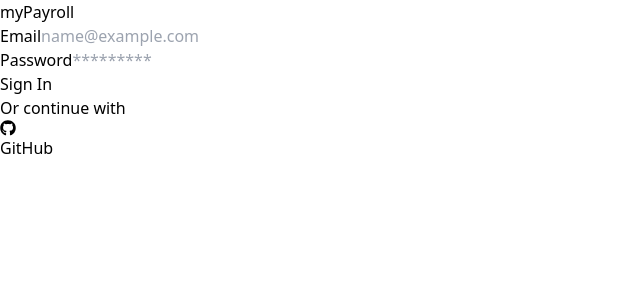
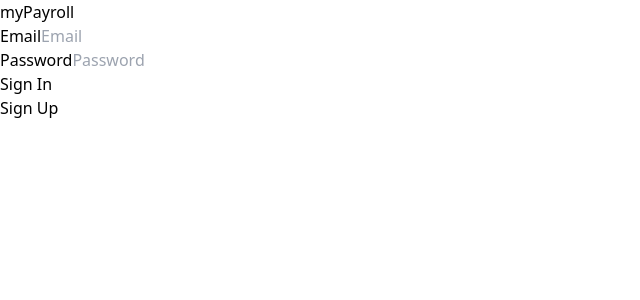
Before and after one commit to nordinz7/mypayroll-client, a React (Vite) app: page /login in a window 1280 px wide. Shown: the top 300 px of the page, without its empty margins (0-640 px from the left). Built offline with nearby package versions, Linux system fonts and the light colour scheme.

Commit message:
fix: add sign up button

```diff
--- a/src/components/auth/index.tsx
+++ b/src/components/auth/index.tsx
@@ -120,7 +120,7 @@
             </Label>
             <Input
               id="name"
-              placeholder="John Doe"
+              placeholder="Name"
               type="name"
               autoCapitalize="none"
               autoComplete="name"
@@ -136,7 +136,7 @@
             </Label>
             <Input
               id="email"
-              placeholder="name@example.com"
+              placeholder="Email"
               type="email"
               autoCapitalize="none"
               autoComplete="email"
@@ -152,7 +152,7 @@
             </Label>
             <Input
               id="password"
-              placeholder="*********"
+              placeholder="Password"
               type="password"
               autoCapitalize="none"
               autoComplete="password"
@@ -169,7 +169,7 @@
             </Label>
             <Input
               id="confirmPassword"
-              placeholder="*********"
+              placeholder="Confirm Password"
               type="confirmPassword"
               autoCapitalize="none"
               autoComplete="confirmPassword"
@@ -180,7 +180,7 @@
               }
             />
           </div>}
-          <Button disabled={loading || signUpLoading}>
+          <Button variant="ghost" type="button" disabled={loading || signUpLoading}>
             {loading || signUpLoading && (
               <ImSpinner3 className="mr-2 h-4 w-4 animate-spin" />
             )}
@@ -188,24 +188,13 @@
           </Button>
         </div>
       </form>
-      <div className="relative">
-        <div className="absolute inset-0 flex items-center">
           <span className="w-full border-t" />
-        </div>
-        <div className="relative flex justify-center text-xs uppercase">
-          <span className="bg-background px-2 text-muted-foreground">
-            Or continue with
-          </span>
-        </div>
-      </div>
-      <Button variant="outline" type="button" disabled={loading}>
-        {loading ? (
-          <ImSpinner3 className="mr-2 h-4 w-4 animate-spin" />
-        ) : (
-          <FaGithub className="mr-2 h-4 w-4" />
-        )}{" "}
-        GitHub
-      </Button>
+          <Button variant="ghost" type="button" disabled={loading || signUpLoading} onClick={()=> navigate(`/${isSignUp ? 'login' : 'signup'}`)}>
+            {loading || signUpLoading && (
+              <ImSpinner3 className="mr-2 h-4 w-4 animate-spin" />
+            )}
+            {isSignUp ? "Sign In" : "Sign Up"}
+          </Button>
     </div>
     </>
   )
```
